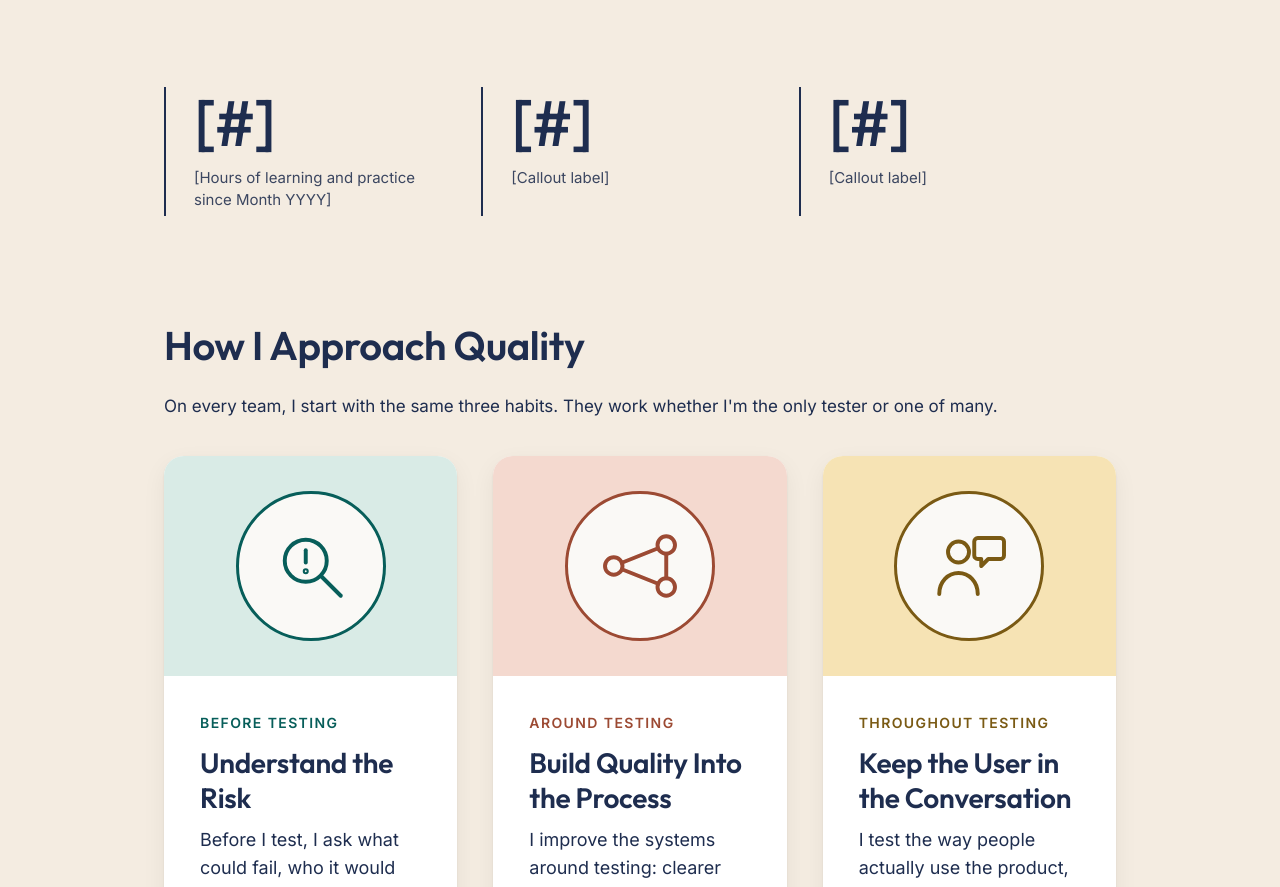
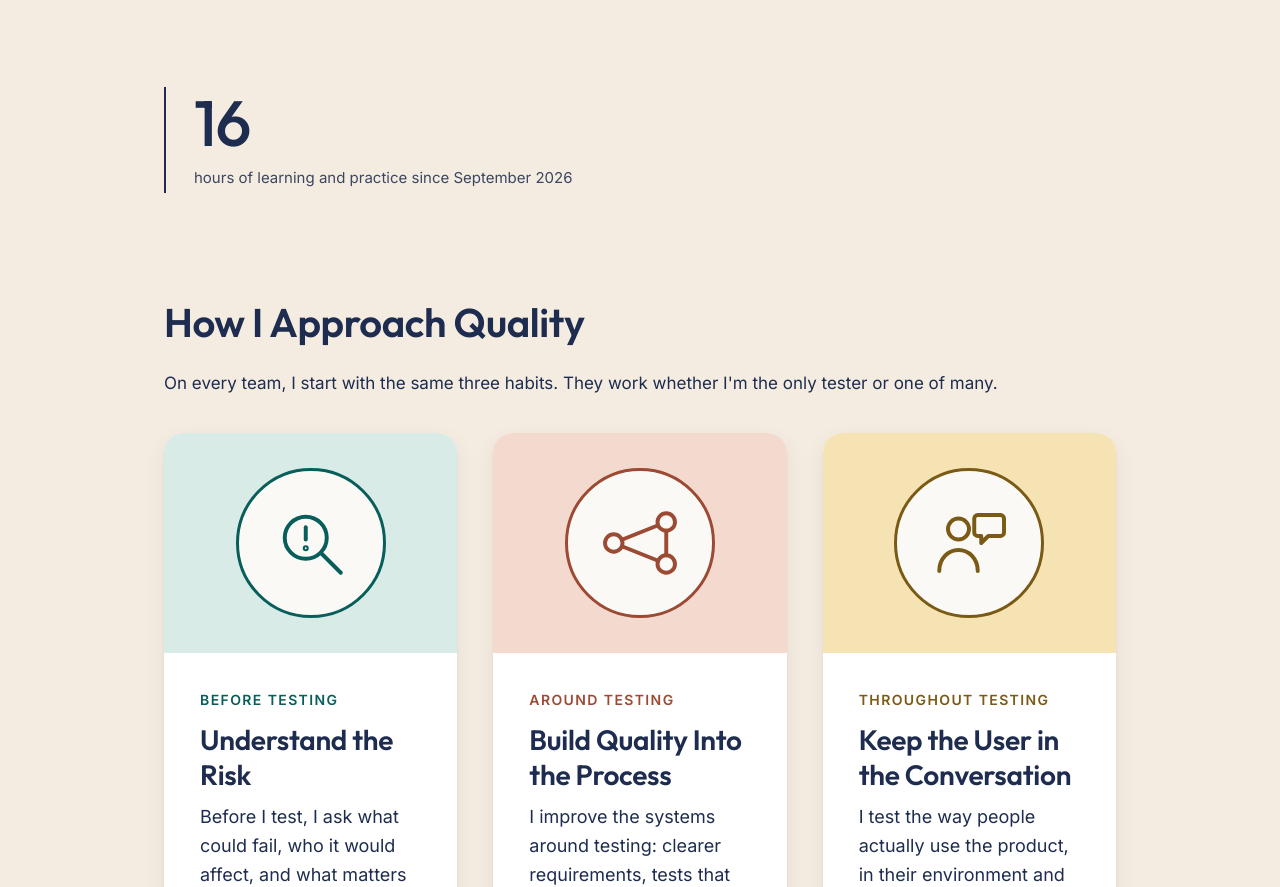
Before and after one commit to zeeatwork/zenziali-site, a website: page index.html in a window 1280 px wide. Shown: the part 1609-2496 px from the top of the page. Drawn offline with Linux system fonts and the light colour scheme.

Commit message:
Number callouts: 16 hours of learning since September 2026
Removes the two placeholder callouts until real figures are ready.

Co-Authored-By: Claude Opus 5.5 <noreply@anthropic.com>
Claude-Session: https://claude.ai/code/session_01MPFCpKZUL3LvEtjaXWenwf

```diff
--- a/index.html
+++ b/index.html
@@ -78,20 +78,13 @@
       <button class="e-banner__toggle" type="button" aria-pressed="false">Pause<span class="visually-hidden"> scrolling banner</span></button>
     </section>
 
-    <!-- PLACEHOLDER: number callouts. Replace every [#] and [label] with real figures before merging to main. -->
+    <!-- Number callouts. Update the hours from the Trello Time Log (and Learning board) totals.
+         Add more .e-number blocks as real figures come in. -->
     <section class="e-numbers" aria-label="By the numbers">
       <div class="wrap">
         <div class="e-number">
-          <p class="e-number__value">[#]</p>
-          <p class="e-number__label">[Hours of learning and practice since Month YYYY]</p>
-        </div>
-        <div class="e-number">
-          <p class="e-number__value">[#]</p>
-          <p class="e-number__label">[Callout label]</p>
-        </div>
-        <div class="e-number">
-          <p class="e-number__value">[#]</p>
-          <p class="e-number__label">[Callout label]</p>
+          <p class="e-number__value">16</p>
+          <p class="e-number__label">hours of learning and practice since September 2026</p>
         </div>
       </div>
     </section>
```
